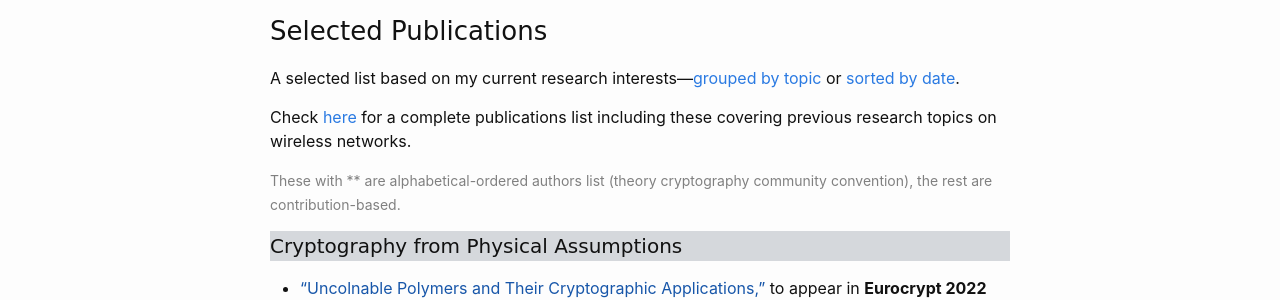
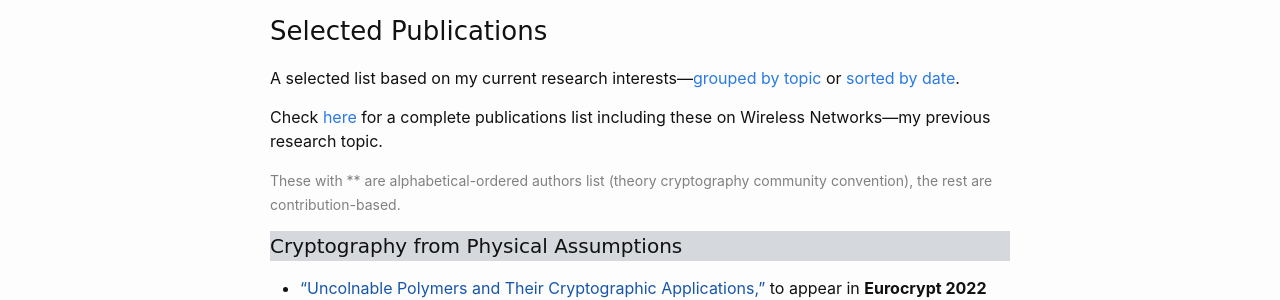
Before and after one commit to GhadaAlmashaqbeh/GhadaAlmashaqbeh.github.io, a Jekyll site: the page built from 02-publications.md, in a window 1280 px wide. Shown: the part 132-432 px from the top of the page. Built offline with Jekyll 4.4.1, drawn with Linux system fonts in a browser that asks for light colours.

Commit message:
edit pub list

```diff
--- a/02-publications.md
+++ b/02-publications.md
@@ -8,7 +8,7 @@
 
 A selected list based on my current research interests---[grouped by topic](https://ghadaalmashaqbeh.github.io/publications/) or [sorted by date](https://ghadaalmashaqbeh.github.io/publications/by-date/).
 
-Check [here](https://scholar.google.com/citations?hl=en&user=QKIkII0AAAAJ&view_op=list_works&sortby=pubdate) for a complete publications list including these covering previous research topics on wireless networks.<br/>
+Check [here](https://scholar.google.com/citations?hl=en&user=QKIkII0AAAAJ&view_op=list_works&sortby=pubdate) for a complete publications list including these on Wireless Networks---my previous research topic.<br/>
 
 <span style="color:grey;font-size:14px;">These with \*\* are alphabetical-ordered authors list (theory cryptography community convention), the rest are contribution-based.</span>
 
```
Also changed, not shown: publications-date.md (+1 -1 lines).
